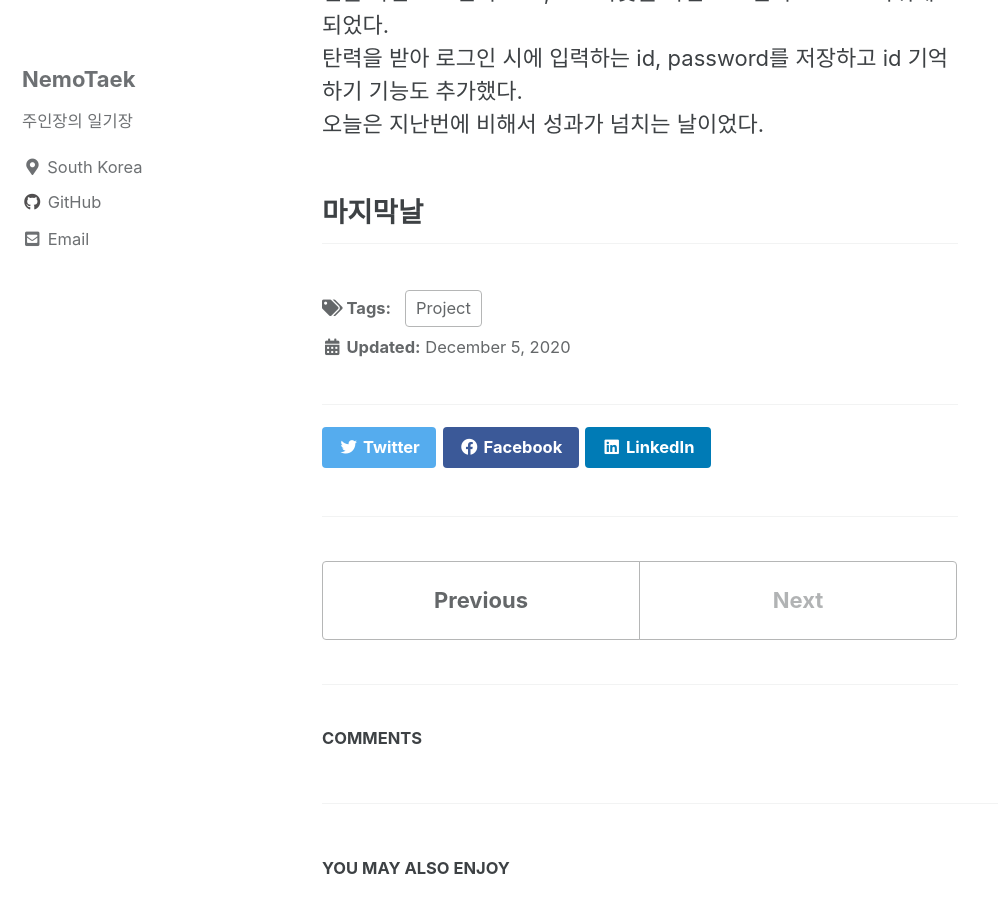
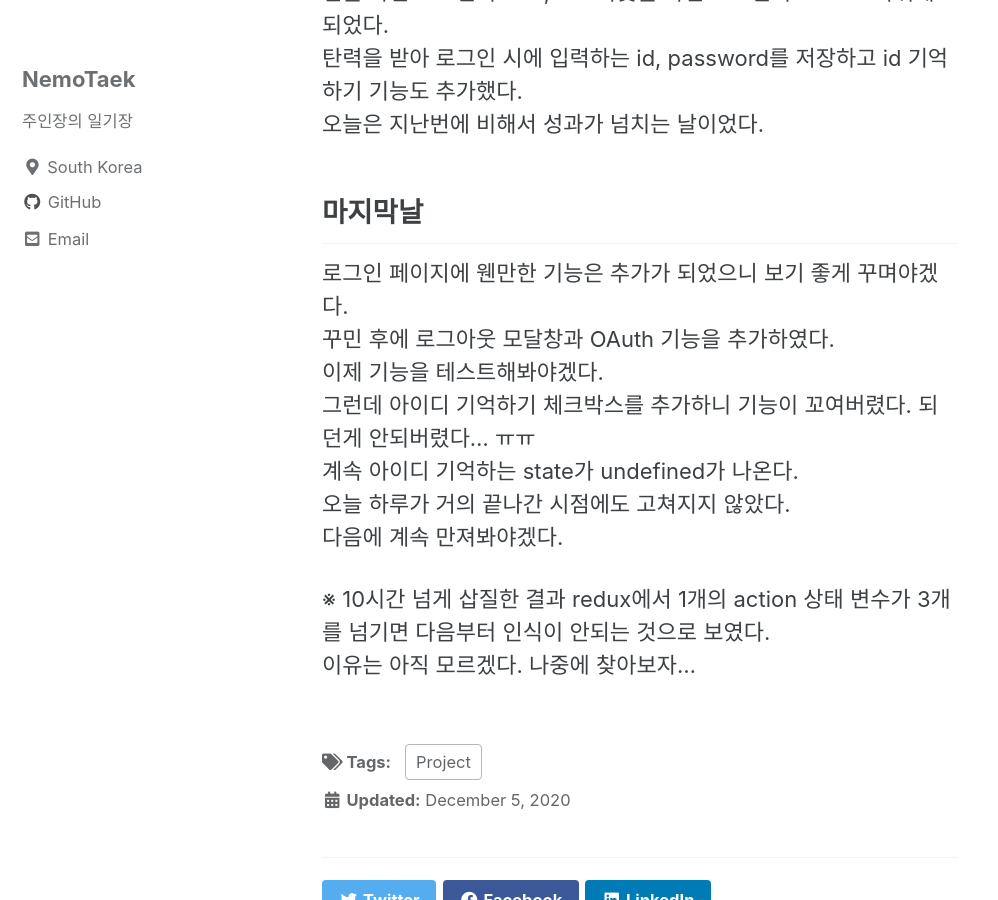
Before and after one commit to NemoTaek/NemoNote, a Jekyll site: the page built from _posts/2020-12-05-FinalProject-3.md, in a window 1280 px wide and 900 px high, scrolled down 2402 px. Shown: the whole window, without its empty margins (0-998 px from the left). Built offline with Jekyll 4.4.1, drawn with Linux system fonts in a browser that asks for light colours; cached includes are drawn as plain includes; a script bundle is joined from its source files by our own code; comment, search, counter and statistics services are not loaded.

Commit message:
finalproject3 작성

```diff
--- a/_posts/2020-12-05-FinalProject-3.md
+++ b/_posts/2020-12-05-FinalProject-3.md
@@ -55,3 +55,15 @@ persistStore로 redux-persist 내의 lib/storage에(local storage인듯 하다.)
 오늘은 지난번에 비해서 성과가 넘치는 날이었다.
 
 ## 마지막날
+
+로그인 페이지에 웬만한 기능은 추가가 되었으니 보기 좋게 꾸며야겠다.
+꾸민 후에 로그아웃 모달창과 OAuth 기능을 추가하였다.
+이제 기능을 테스트해봐야겠다.
+그런데 아이디 기억하기 체크박스를 추가하니 기능이 꼬여버렸다. 되던게 안되버렸다... ㅠㅠ
+계속 아이디 기억하는 state가 undefined가 나온다.
+오늘 하루가 거의 끝나간 시점에도 고쳐지지 않았다.
+다음에 계속 만져봐야겠다.
+
+
+※ 10시간 넘게 삽질한 결과 redux에서 1개의 action 상태 변수가 3개를 넘기면 다음부터 인식이 안되는 것으로 보였다.
+   이유는 아직 모르겠다. 나중에 찾아보자...
```
